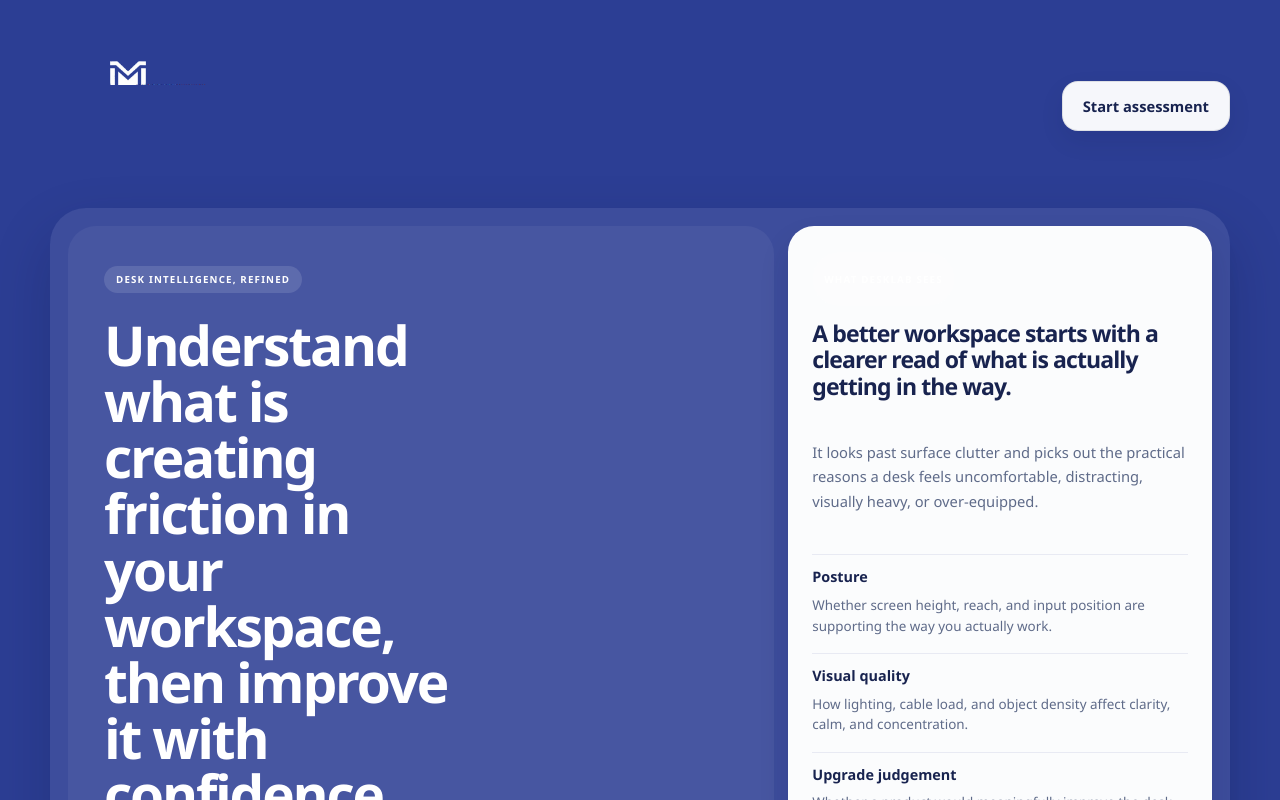
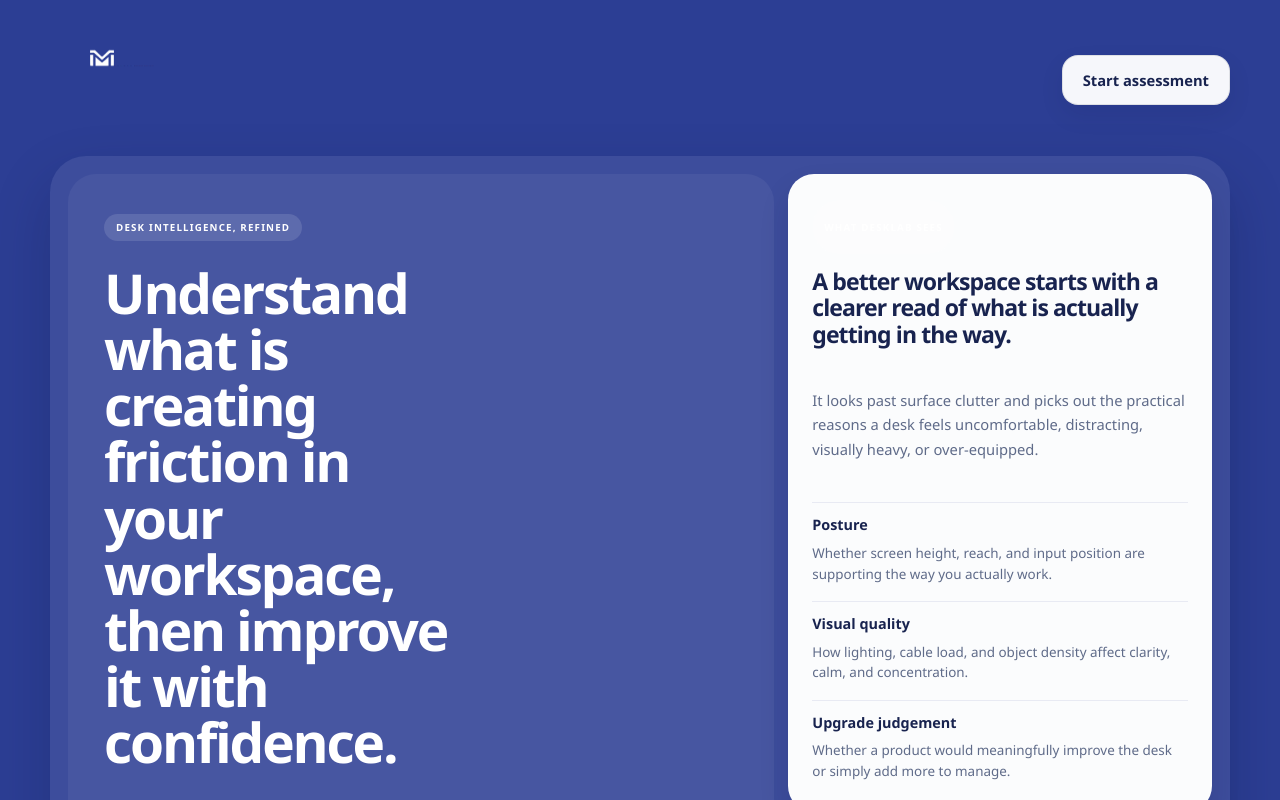
Before and after one commit to urbanmarketplace-labs/desk-advisor, a Next.js app: page / in a window 1280 px wide. Shown: the top 800 px of the page. Built offline with nearby package versions, Linux system fonts and the light colour scheme.

Commit message:
Fix header height so full DeskLab logo lockup renders

```diff
--- a/src/app/globals.css
+++ b/src/app/globals.css
@@ -72,6 +72,7 @@ button {
   justify-content: space-between;
   gap: 24px;
   margin-bottom: 24px;
+  min-height: 96px;
 }
 
 .brandLockup {
@@ -83,9 +84,10 @@ button {
 
 .brandImage {
   display: block;
-  width: clamp(120px, 14vw, 156px);
-  height: auto;
-  max-width: 100%;
+  height: clamp(72px, 9vw, 104px);
+  width: auto;
+  max-width: none;
+  object-fit: contain;
 }
 
 .ghostButton,
@@ -844,7 +846,7 @@ button {
   }
 
   .brandImage {
-    width: clamp(108px, 30vw, 132px);
+    height: clamp(60px, 18vw, 84px);
   }
 
   .ghostButton,
```
